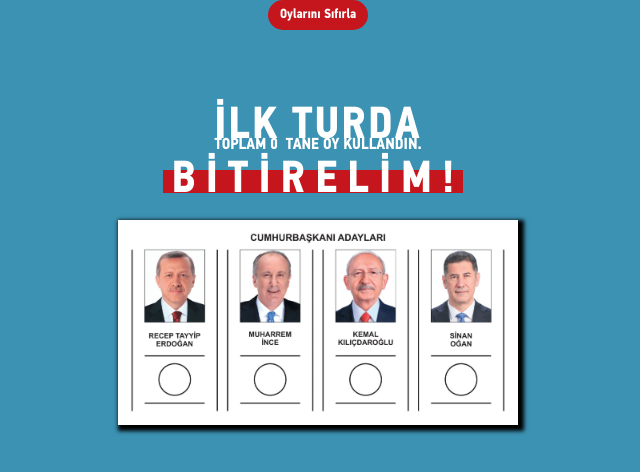
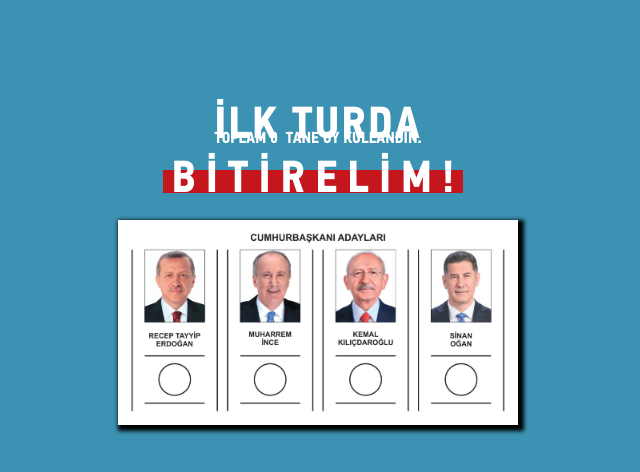
Before and after one commit to thexehn/ilkturdabitirelim.github.io, a plain HTML site: page index.html in a window 1280 px wide. Shown: the whole page, without its empty margins (322-962 px from the left). Drawn offline with Linux system fonts and the light colour scheme.

Commit message:
Update index.html

```diff
--- a/index.html
+++ b/index.html
@@ -11,10 +11,6 @@
 
     </head>
     <body>
-        <div class="oysifirla">
-            <button class="btn" id="reset-button" onclick="oySifirla()">Oylarını Sıfırla</button>
-            <p id="sifirlandi"> </p>
-        </div>
         <div class="ilkturdabitirelim">
         <h5 id="ilk">İLK TURDA</h5>
         <br>
@@ -29,7 +25,7 @@
     </div>
 
     <div class="pusula" >
-        <input type="checkbox" name="" id="oymuhurtikla" onclick="basliyoruzCheck(this)" onclick="basliyoruzChecks()">
+        <input type="checkbox" name="" id="oymuhurtikla" onclick="basliyoruzCheck(this)">
 
         <div class="muhur" id="acil" >
             <p>EVET</p>
```
